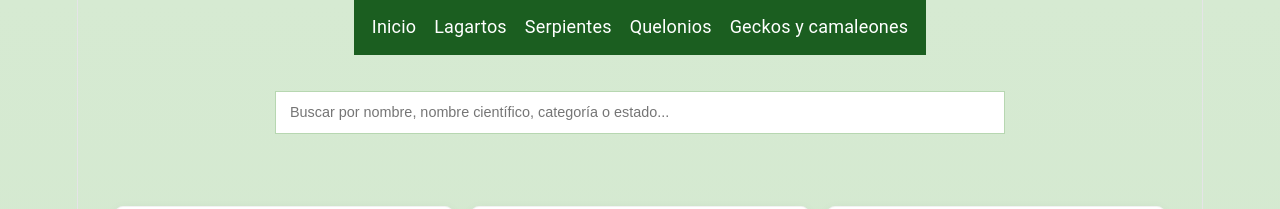
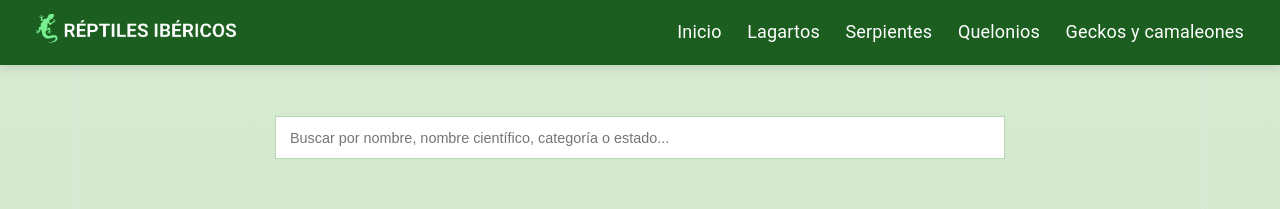
Before and after one commit to Keyrus-cyborg/iberian-reptiles, a React (Vite) app: page / in a window 1280 px wide. Shown: the top 209 px of the page. Built offline with nearby package versions, Linux system fonts and the light colour scheme.

Commit message:
style: añadir logo en el nav y añadir estilos para aplicar una correcta distribución de los elementos

```diff
--- a/src/App.css
+++ b/src/App.css
@@ -1,35 +1,66 @@
-/* Navbar */
-
 body {
   margin: 0;
   font-family: 'Roboto', sans-serif;
   background: linear-gradient(#d6ead2, #b8d9b1);
 }
 
-nav {
-  margin: 0 auto;
+main {
+  margin-top: 80px;
+}
+
+/* Navbar */
+
+.nav-container {
+  max-width: 1500px;
+  width: 100%;
+  margin: auto;
+
   display: flex;
-  gap: 1rem;
   justify-content: space-between;
-  background-color: #1b5e20;
-  color: white;
-  padding: 0.8rem 1rem;
+  align-items: center;
+  padding: 0 clamp(1rem, 3vw, 2rem);
+  box-sizing: border-box;
+}
+
+nav{
+    position: fixed;
+    top:0;
+    left:0;
+    width:100%;
+    background:#1b5e20;
+    box-shadow:0 2px 10px rgba(0,0,0,.12);
+    z-index:1000;
+    padding:.8rem 0;
 }
 
 nav a {
   color: white;
   text-decoration: none;
+  transition: .2s;
+}
+
+nav a:hover {
+  color: #b8d9b1;
+}
+
+.logo-nav {
+  width: 200px;
+}
+
+.menu{
+    display:flex;
+    gap:clamp(.8rem,2vw,2rem);
 }
 
 /* Buscador */
 
-.search-container{
+.search-container {
   display: flex;
   justify-content: center;
   margin: 2rem 0;
 }
 
-.search-input{
+.search-input {
   width: min(700px, 90%);
   padding: .7rem .8rem;
   border: 1px solid #b7d7b1;
@@ -38,7 +69,7 @@ nav a {
   transition: .2s;
 }
 
-.search-input:focus{
+.search-input:focus {
   border-color: #1b5e20;
 }
 
@@ -53,8 +84,8 @@ nav a {
 }
 
 .card {
-  border: 1px solid rgba(0,0,0,.05);
-    box-shadow: 0 3px 12px rgba(0,0,0,.06);
+  border: 1px solid rgba(0, 0, 0, .05);
+  box-shadow: 0 3px 12px rgba(0, 0, 0, .06);
   gap: 1 rem;
   background-color: white;
   border-radius: 8px;
@@ -129,7 +160,7 @@ nav a {
   color: white;
 }
 
-.especie-invasora{
-    background-color: #464347;
-    color: white;
+.especie-invasora {
+  background-color: #464347;
+  color: white;
 }
--- a/src/App.jsx
+++ b/src/App.jsx
@@ -22,13 +22,13 @@ function App() {
   return (
     <>
       <Navbar />
-       <div className="search-container">
+      <main>
+        <div className="search-container">
         <SearchBar
         search={search}
         setSearch={setSearch}
       />
        </div>
-      <main>
         <div className="cards-container">
         {reptilesFiltrados.map((reptil) => (
           <SpeciesCard
--- a/src/components/Navbar.jsx
+++ b/src/components/Navbar.jsx
@@ -1,11 +1,18 @@
-function Navbar(){
-    return(
+function Navbar() {
+    return (
         <nav>
-            <a href='#'>Inicio</a>
-            <a href='#'>Lagartos</a>
-            <a href='#'>Serpientes</a>
-            <a href='#'>Quelonios</a>
-            <a href='#'>Geckos y camaleones</a>
+            <div className="nav-container">
+                <div className="logo">
+                    <img src="/logos/logo-reptiles.png" className="logo-nav" alt="Logo Reptiles"></img>
+                </div>
+                <div className="menu">
+                    <a href='#'>Inicio</a>
+                    <a href='#'>Lagartos</a>
+                    <a href='#'>Serpientes</a>
+                    <a href='#'>Quelonios</a>
+                    <a href='#'>Geckos y camaleones</a>
+                </div>
+            </div>
         </nav>
     )
 }
```
Also changed, not shown: public/logos/logo-reptiles.png (added), 1 other file (tests, documents, lock files or other folders).
